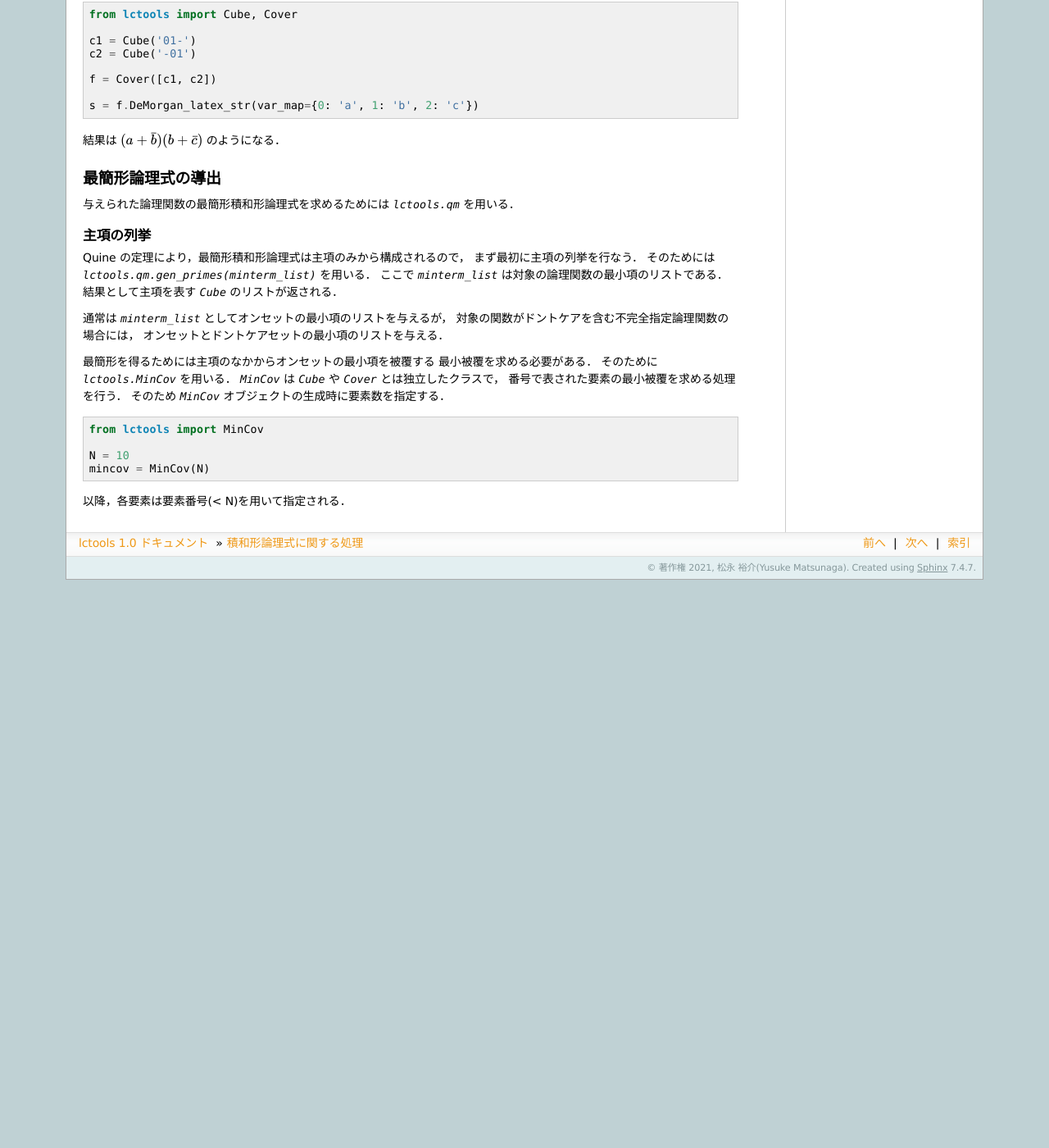
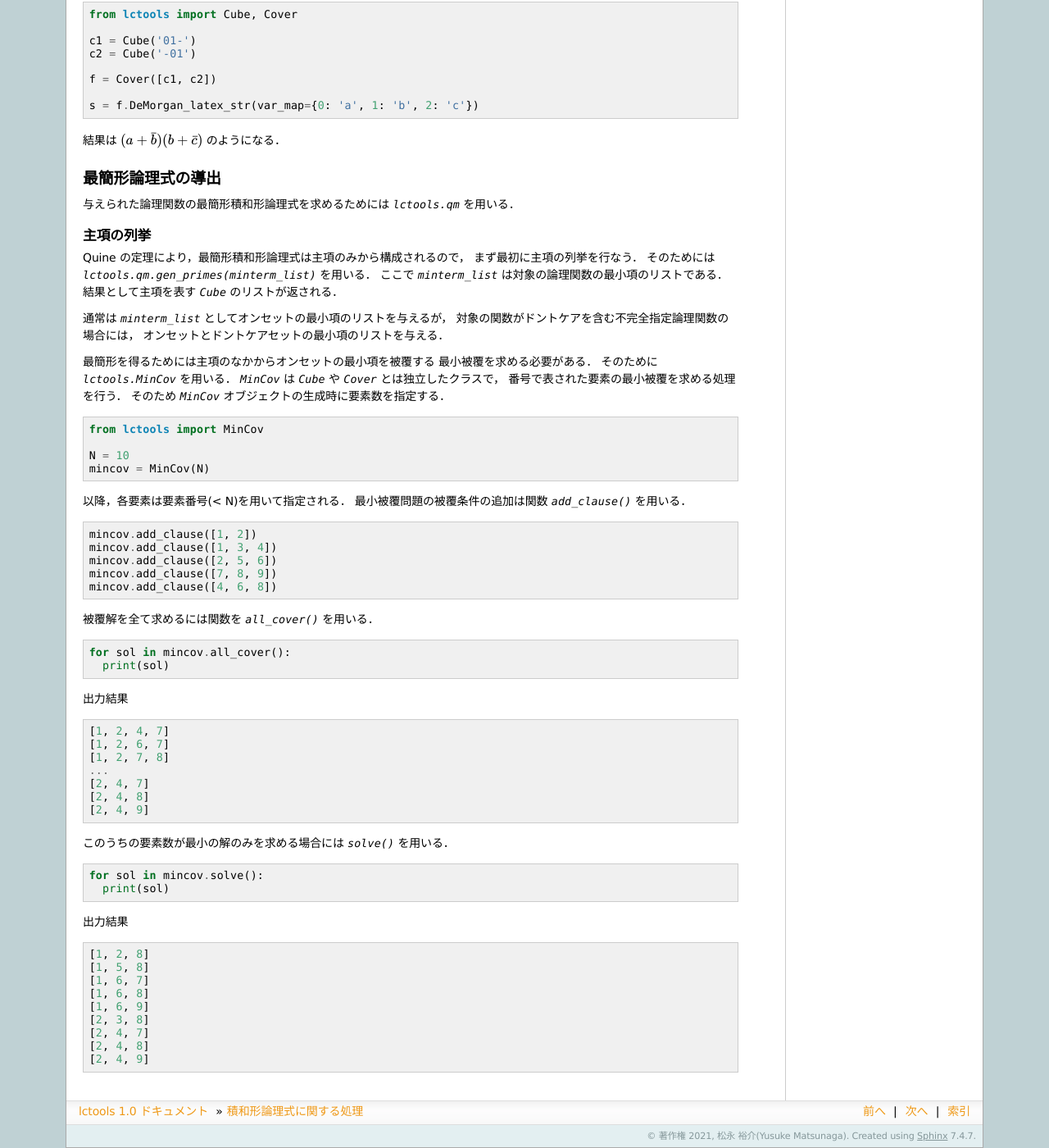
Before and after one commit to yusuke-matsunaga/logictools, a Sphinx documentation site: the page built from docs/sop_tutorial.rst, in a window 1280 px wide and 1400 px high, scrolled down 2623 px. Shown: the whole window at 82% size. Built offline with Sphinx 7.4.7, drawn with Linux system fonts in a browser that asks for light colours; formulas are drawn with MathJax 3; before the commit the page ends 3330 px from its top, so only the background shows below that.

Commit message:
docs/sop_tutorial.rst 修正

```diff
--- a/docs/sop_tutorial.rst
+++ b/docs/sop_tutorial.rst
@@ -264,3 +264,52 @@ Quine の定理により，最簡形積和形論理式は主項のみから構
    mincov = MinCov(N)
 
 以降，各要素は要素番号(< N)を用いて指定される．
+最小被覆問題の被覆条件の追加は関数 `add_clause()` を用いる．
+
+::
+
+   mincov.add_clause([1, 2])
+   mincov.add_clause([1, 3, 4])
+   mincov.add_clause([2, 5, 6])
+   mincov.add_clause([7, 8, 9])
+   mincov.add_clause([4, 6, 8])
+
+被覆解を全て求めるには関数を `all_cover()` を用いる．
+
+::
+
+   for sol in mincov.all_cover():
+     print(sol)
+
+出力結果
+
+::
+
+   [1, 2, 4, 7]
+   [1, 2, 6, 7]
+   [1, 2, 7, 8]
+   ...
+   [2, 4, 7]
+   [2, 4, 8]
+   [2, 4, 9]
+
+このうちの要素数が最小の解のみを求める場合には `solve()` を用いる．
+
+::
+
+   for sol in mincov.solve():
+     print(sol)
+
+出力結果
+
+::
+
+   [1, 2, 8]
+   [1, 5, 8]
+   [1, 6, 7]
+   [1, 6, 8]
+   [1, 6, 9]
+   [2, 3, 8]
+   [2, 4, 7]
+   [2, 4, 8]
+   [2, 4, 9]
```
